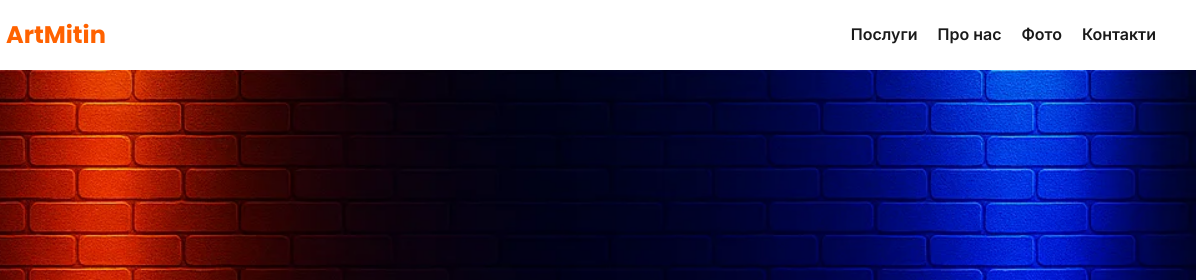
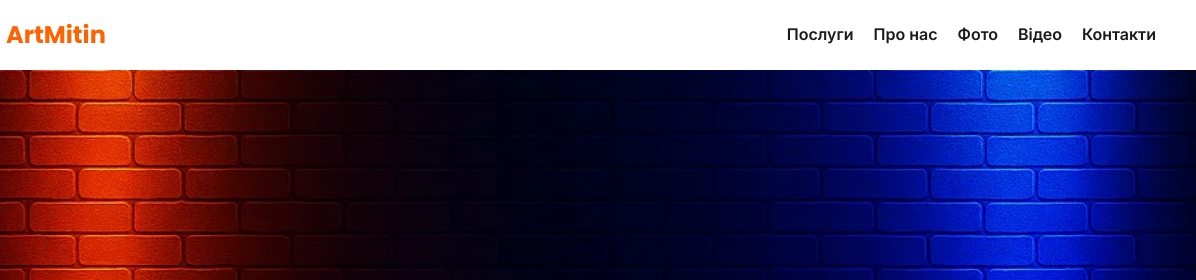
Before and after one commit to andriivolox/artmaster, a plain HTML site: page index.html in a window 1280 px wide. Shown: the top 280 px of the page, 84-1280 px from the left. Drawn offline with Linux system fonts and the light colour scheme; files whose address does not match are found by name.

Commit message:
Update index.html

```diff
--- a/index.html
+++ b/index.html
@@ -538,6 +538,7 @@
                 <a href="#services" data-section="services">Послуги</a>
                 <a href="about.html">Про нас</a>
                 <a href="gallery.html">Фото</a>
+                <a href="video-gallery.html">Відео</a>
                 <a href="contacts.html">Контакти</a>
             </div>
         </div>
@@ -752,6 +753,7 @@
                 <a href="#services" data-section="services">Послуги</a>
                 <a href="about.html">Про нас</a>
                 <a href="gallery.html">Фото</a>
+                <a href="video-gallery.html">Відео</a>
                 <a href="contacts.html">Контакти</a>
             </div>
             <div class="social-links">
```
